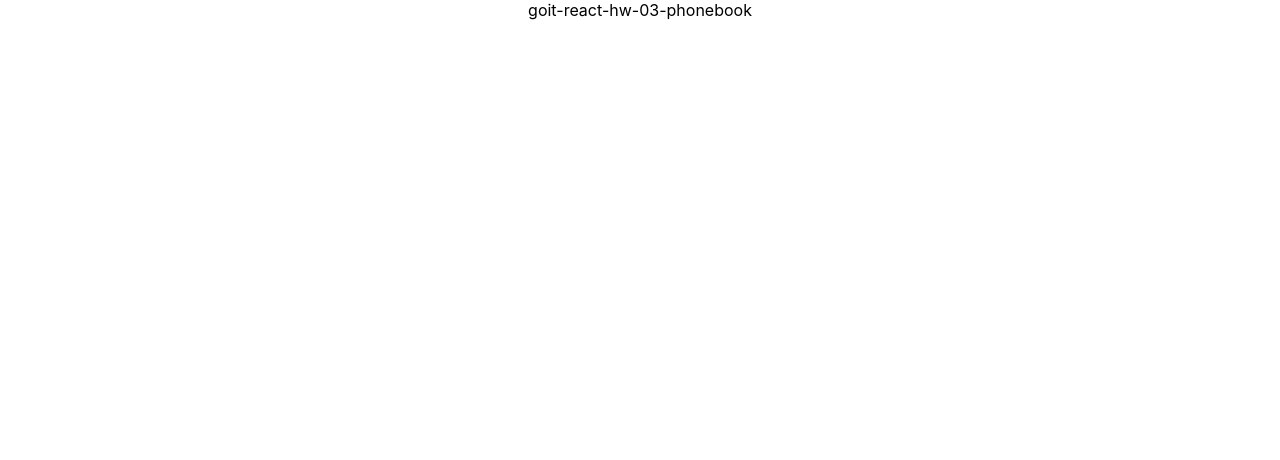
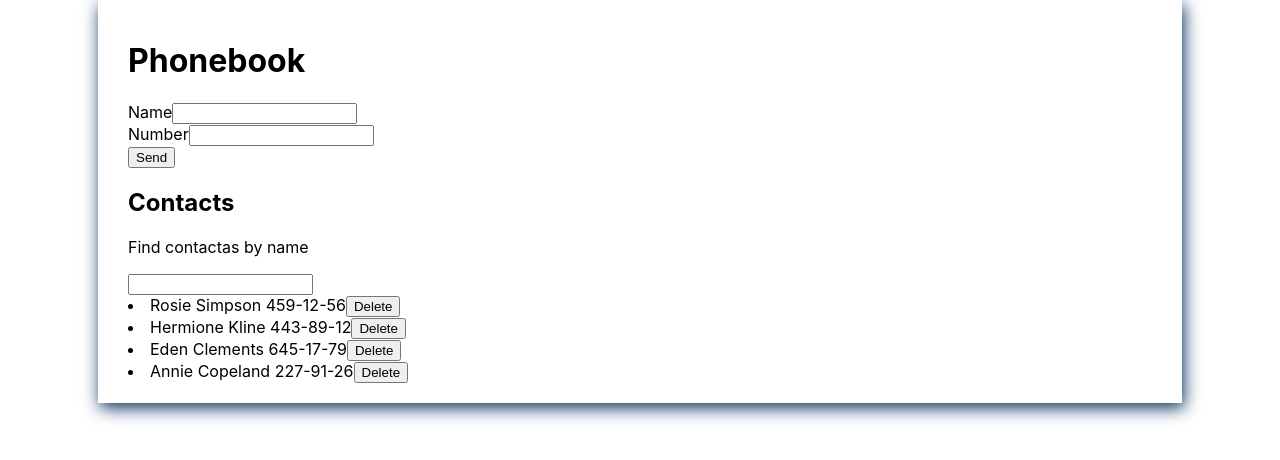
Before and after one commit to iromjalis/goit-react-hw-03-phonebook, a React (Create React App) app: page / in a window 1280 px wide. Shown: the top 460 px of the page. Built offline with nearby package versions, Linux system fonts and the light colour scheme.

Commit message:
state +function for form + filter

```diff
--- a/src/App.js
+++ b/src/App.js
@@ -1,8 +1,50 @@
 import { Component } from "react";
 import "./App.css";
+import ContactForm from "./components/ContactForm/ContactForm";
+import ContactList from "./components/ContactList/ContactList";
+import Container from "./components/Container/Container";
+import Filter from "./components/Filter/Filter";
 
-function App() {
-  return <div className="App">goit-react-hw-03-phonebook</div>;
+class App extends Component {
+  state = {
+    contacts: [
+      { id: "id-1", name: "Rosie Simpson", number: "459-12-56" },
+      { id: "id-2", name: "Hermione Kline", number: "443-89-12" },
+      { id: "id-3", name: "Eden Clements", number: "645-17-79" },
+      { id: "id-4", name: "Annie Copeland", number: "227-91-26" },
+    ],
+    filter: "",
+    name: "",
+    number: "",
+  };
+  handleSubmit = (data) => {
+    this.setState({ ...data });
+  };
+  handleFilterChange = (filter) => {
+    this.setState({ ...filter });
+  };
+  render() {
+    const { name, number, filter, contacts } = this.state;
+    const filtered = contacts.map((contact) => contact.name === filter);
+    return (
+      <>
+        <Container className="App">
+          <h1>Phonebook</h1>
+          <ContactForm
+            name={name}
+            number={number}
+            handleSubmit={this.handleSubmit}
+          />
+          <h2>Contacts</h2>
+          <Filter
+            filter={filter}
+            handleFilterChange={this.handleFilterChange}
+          />
+          <ContactList contacts={contacts} />
+        </Container>
+      </>
+    );
+  }
 }
 
 export default App;
--- /dev/null
+++ b/src/components/ContactForm/index.js
@@ -0,0 +1,3 @@
+import ContactForm from './ContactForm';
+
+export default ContactForm;
--- /dev/null
+++ b/src/components/ContactList/index.js
@@ -0,0 +1,3 @@
+import ContactList from './ContactList';
+
+export default ContactList;
--- /dev/null
+++ b/src/components/Container/index.js
@@ -0,0 +1,3 @@
+import Container from './Container';
+
+export default Container;
```
